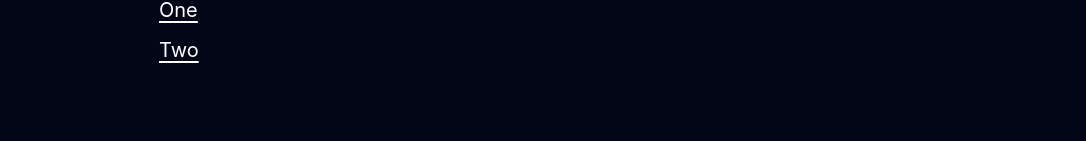
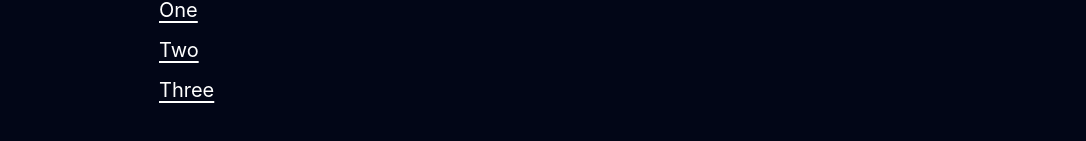
Before and after one commit to markuslewin/my-react-template, a React (Vite) app: page /nested-routes in a window 1280 px wide. Shown: the part 385-526 px from the top of the page, without its empty margins (97-1183 px from the left). Built offline with nearby package versions, Linux system fonts and the light colour scheme.

Commit message:
Add messages crud

```diff
--- a/index.html
+++ b/index.html
@@ -5,6 +5,7 @@
     <link rel="icon" type="image/svg+xml" href="/vite.svg" />
     <meta name="viewport" content="width=device-width, initial-scale=1.0" />
     <title>Vite + React + TS</title>
+    <script type="module" src="/src/utils/seed.ts"></script>
   </head>
   <body class="font-base text-body bg-slate-950 text-white">
     <div id="root"></div>
--- a/src/pages/nested-routes.create.tsx
+++ b/src/pages/nested-routes.create.tsx
@@ -9,6 +9,7 @@ import {
 import { z } from "zod";
 import { Input } from "../components/input";
 import { Button } from "../components/button";
+import { createMessage } from "../utils/messages";
 
 const AddMessageScheme = z.object({
   text: z.string(),
@@ -20,7 +21,7 @@ export async function action({ request }: ActionFunctionArgs) {
   const result = parseWithZod(formData, { schema: AddMessageScheme });
   if (result.status !== "success") return result.reply();
 
-  console.log("todo: Persist message", { message: result.value });
+  createMessage(result.value);
 
   return redirect("/nested-routes");
 }
--- a/src/pages/nested-routes.index.tsx
+++ b/src/pages/nested-routes.index.tsx
@@ -1,11 +1,11 @@
 import { Link, useLoaderData } from "react-router-dom";
+import { getMessages } from "../utils/messages";
 
 export function loader() {
+  const messages = getMessages() ?? [];
+
   return {
-    messages: [
-      { id: 0, text: "One" },
-      { id: 1, text: "Two" },
-    ],
+    messages,
   };
 }
 
--- /dev/null
+++ b/src/utils/json-storage.ts
@@ -0,0 +1,10 @@
+export function getItem(key: string) {
+  const item = sessionStorage.getItem(key);
+  if (item === null) return null;
+
+  return JSON.parse(item) as unknown;
+}
+
+export function setItem(key: string, value: unknown) {
+  sessionStorage.setItem(key, JSON.stringify(value));
+}
--- /dev/null
+++ b/src/utils/messages.ts
@@ -0,0 +1,64 @@
+import { z } from "zod";
+import { getItem, setItem } from "./json-storage";
+
+const messagesKey = "messages";
+
+const MessageSchema = z.array(z.object({ id: z.number(), text: z.string() }));
+
+type Messages = z.infer<typeof MessageSchema>;
+type Message = Messages[number];
+type MessageId = Message["id"];
+type MessageInput = Omit<Message, "id">;
+
+function setMessages(messages: Messages) {
+  setItem(messagesKey, messages);
+}
+
+export function getMessages() {
+  const item = getItem(messagesKey);
+  if (item === null) return null;
+
+  const messages = MessageSchema.parse(item);
+
+  return messages;
+}
+
+export function createMessage({ text }: MessageInput) {
+  const messages = getMessages();
+  const id =
+    messages === null
+      ? 0
+      : Math.max(...messages.map((message) => message.id)) + 1;
+
+  const message: Message = {
+    id,
+    text,
+  };
+
+  setMessages(messages === null ? [message] : [...messages, message]);
+}
+
+export function getMessage(id: MessageId) {
+  const messages = getMessages();
+  if (messages === null) return null;
+
+  return messages.find((message) => message.id === id);
+}
+
+export function updateMessage(id: MessageId, { text }: MessageInput) {
+  const messages = getMessages();
+  if (messages === null) return;
+
+  setMessages(
+    messages.map((message) =>
+      message.id === id ? { ...message, text } : message
+    )
+  );
+}
+
+export function deleteMessage(id: MessageId) {
+  const messages = getMessages();
+  if (messages === null) return;
+
+  setMessages(messages.filter((message) => message.id !== id));
+}
--- /dev/null
+++ b/src/utils/seed.ts
@@ -0,0 +1,9 @@
+import { createMessage, getMessages } from "./messages";
+
+(function () {
+  if (getMessages()) return;
+
+  for (const text of ["One", "Two", "Three"]) {
+    createMessage({ text });
+  }
+})();
```
Also changed, not shown: src/main.tsx (+7 -7 lines), 1 other file (tests, documents, lock files or other folders).
